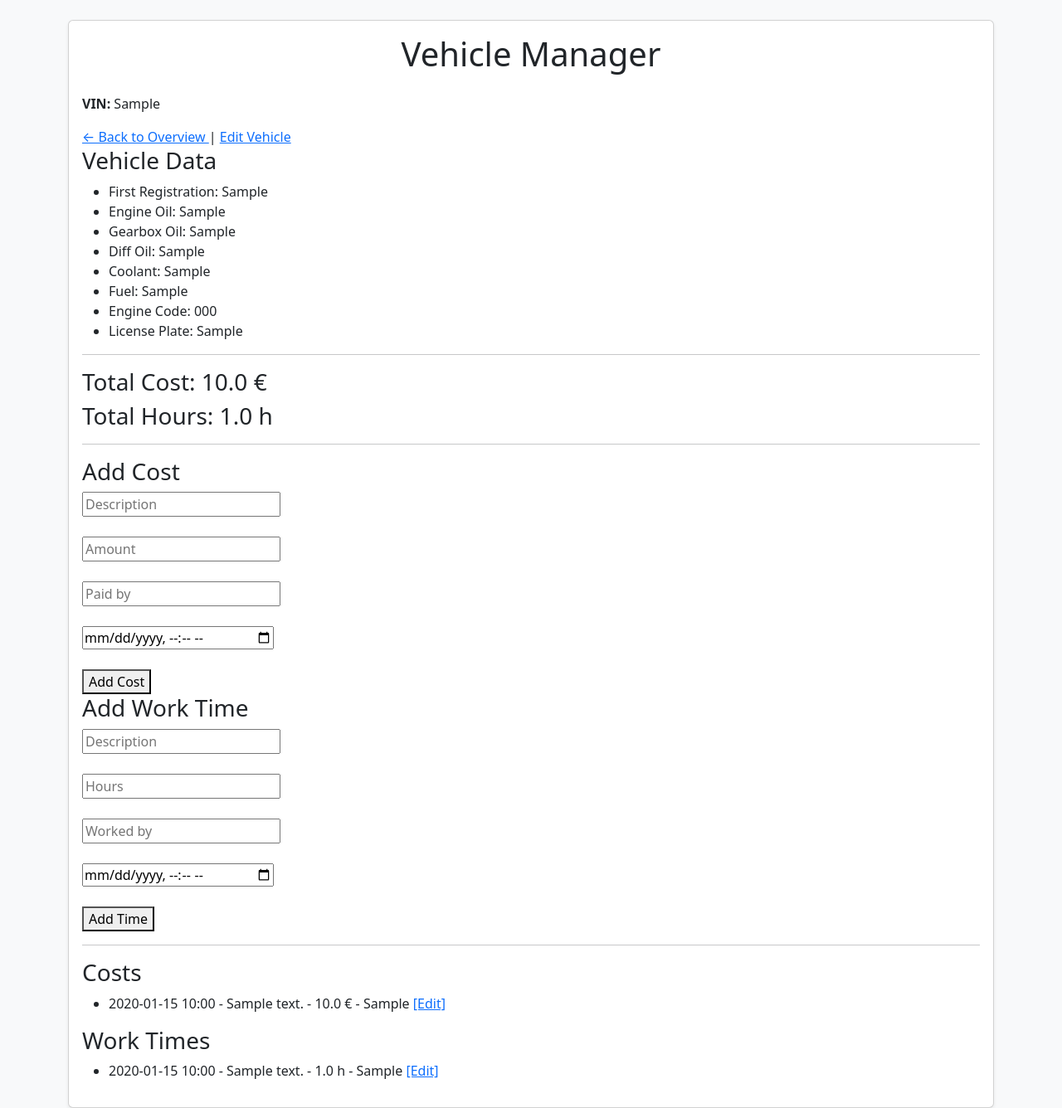
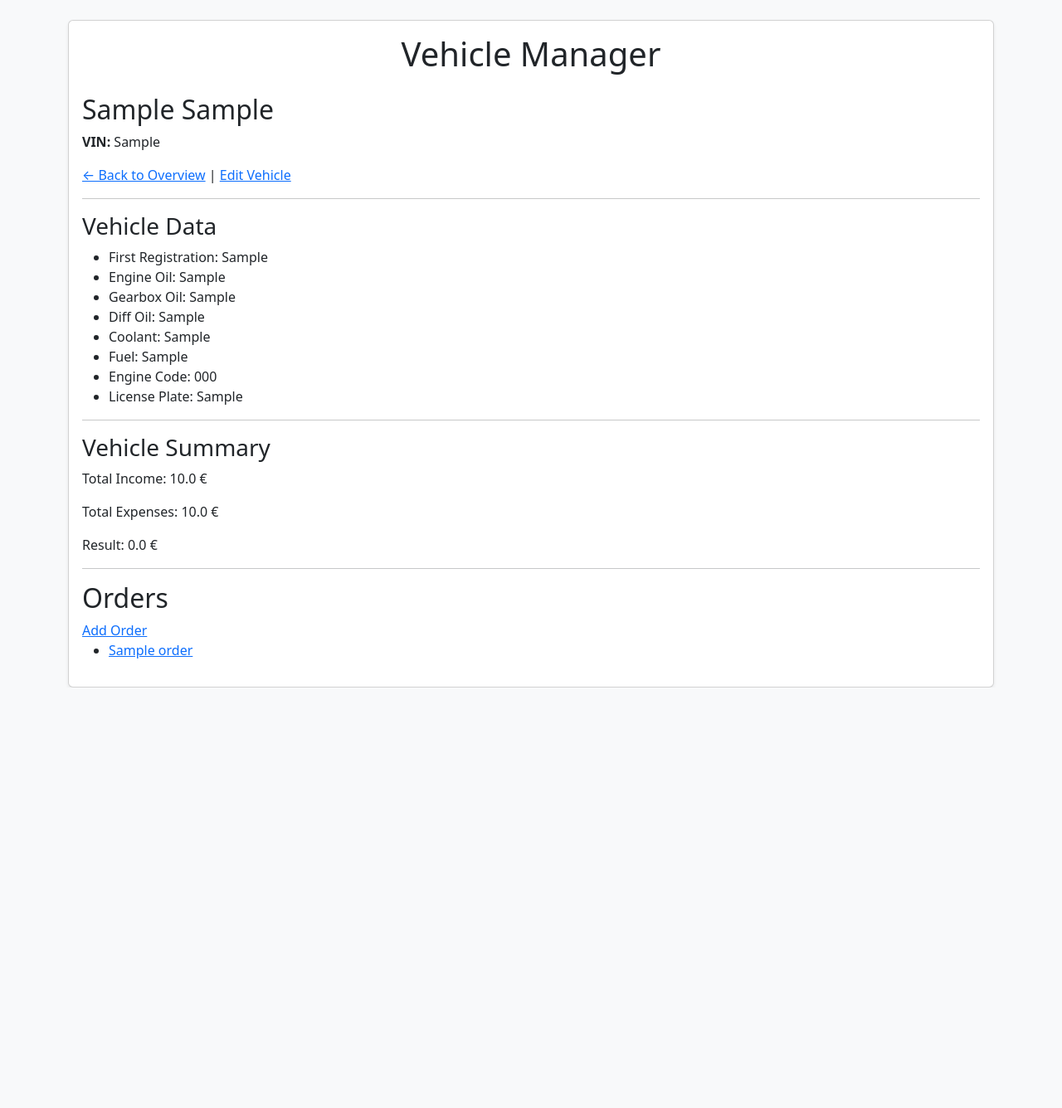
Before and after one commit to ghosttownaustria/Vehicle-Manager, a Flask app: page /vehicle/1 in a window 1280 px wide. Shown: the whole page at 83% size. After the commit the page ends 829 px from the top, so only its background shows below. Run offline with Flask 3, Linux system fonts and the light colour scheme; the visitor is signed in with stand-in values (Sample User, id 1); tables that the repository leaves empty hold one stand-in row (values such as "Sample post").

Commit message:
Add Orders

```diff
--- a/app.py
+++ b/app.py
@@ -61,9 +61,9 @@ def logout():
 class Vehicle(db.Model):
     id = db.Column(db.Integer, primary_key=True)
 
-    brand = db.Column(db.String(100), nullable=False)
-    model = db.Column(db.String(100), nullable=False)
-    vin = db.Column(db.String(50), nullable=False)
+    brand = db.Column(db.String(100))
+    model = db.Column(db.String(100))
+    vin = db.Column(db.String(50))
 
     firstRegistration = db.Column(db.String(20))
     engineOil = db.Column(db.String(50))
@@ -74,32 +74,58 @@ class Vehicle(db.Model):
     engineCode = db.Column(db.String(50))
     licensePlate = db.Column(db.String(20))
 
-    costs = db.relationship("Cost", backref="vehicle", lazy=True)
-    times = db.relationship("WorkTime", backref="vehicle", lazy=True)
+    orders = db.relationship("Order", backref="vehicle", lazy=True)
 
     @property
     def displayName(self):
         return f"{self.brand} {self.model}"
 
 
+class Order(db.Model):
+    id = db.Column(db.Integer, primary_key=True)
+
+    title = db.Column(db.String(200))
+    description = db.Column(db.String(500))
+    date = db.Column(db.DateTime, default=datetime.utcnow)
+
+    vehicle_id = db.Column(db.Integer, db.ForeignKey("vehicle.id"))
+
+    costs = db.relationship("Cost", backref="order", lazy=True)
+    times = db.relationship("WorkTime", backref="order", lazy=True)
+    incomes = db.relationship("Income", backref="order", lazy=True)
+
+
 class Cost(db.Model):
     id = db.Column(db.Integer, primary_key=True)
+
     description = db.Column(db.String(200))
     amount = db.Column(db.Float)
     person = db.Column(db.String(100))
-    date = db.Column(db.DateTime, nullable=False)
+    date = db.Column(db.DateTime)
 
-    vehicle_id = db.Column(db.Integer, db.ForeignKey("vehicle.id"), nullable=False)
+    order_id = db.Column(db.Integer, db.ForeignKey("order.id"))
 
 
 class WorkTime(db.Model):
     id = db.Column(db.Integer, primary_key=True)
+
     description = db.Column(db.String(200))
     hours = db.Column(db.Float)
     person = db.Column(db.String(100))
-    date = db.Column(db.DateTime, nullable=False)
+    date = db.Column(db.DateTime)
 
-    vehicle_id = db.Column(db.Integer, db.ForeignKey("vehicle.id"), nullable=False)
+    order_id = db.Column(db.Integer, db.ForeignKey("order.id"))
+
+
+class Income(db.Model):
+    id = db.Column(db.Integer, primary_key=True)
+
+    description = db.Column(db.String(200))
+    amount = db.Column(db.Float)
+    person = db.Column(db.String(100))
+    date = db.Column(db.DateTime)
+
+    order_id = db.Column(db.Integer, db.ForeignKey("order.id"))
 
 
 @app.route("/")
@@ -144,6 +170,26 @@ def addVehicle():
 def vehicle(vehicleId):
     vehicle = Vehicle.query.get_or_404(vehicleId)
 
+    totalCost = sum(
+        cost.amount
+        for order in vehicle.orders
+        for cost in order.costs
+    )
+
+    totalHours = sum(
+        time.hours
+        for order in vehicle.orders
+        for time in order.times
+    )
+
+    totalIncome = sum(
+        income.amount
+        for order in vehicle.orders
+        for income in order.incomes
+    )
+
+    result = totalIncome - totalCost
+
     if request.method == "POST":
 
         if "cost_submit" in request.form:
@@ -156,16 +202,6 @@ def vehicle(vehicleId):
                 dateValue = datetime.fromisoformat(dateInput)
             else:
                 dateValue = datetime.utcnow()
-
-            newCost = Cost(
-                description=description,
-                amount=amount,
-                person=person,
-                date=dateValue,
-                vehicle=vehicle
-            )
-
-            db.session.add(newCost)
 
         if "time_submit" in request.form:
             description = request.form["time_description"]
@@ -191,19 +227,31 @@ def vehicle(vehicleId):
         db.session.commit()
         return redirect(url_for("vehicle", vehicleId=vehicle.id))
 
-    totalCost = sum(c.amount for c in vehicle.costs)
-    totalHours = sum(t.hours for t in vehicle.times)
+    totalCost = sum(
+        cost.amount
+        for order in vehicle.orders
+        for cost in order.costs
+    )
 
-    sortedCosts = Cost.query.filter_by(vehicle_id=vehicle.id).order_by(Cost.date.desc()).all()
-    sortedTimes = WorkTime.query.filter_by(vehicle_id=vehicle.id).order_by(WorkTime.date.desc()).all()
+    totalHours = sum(
+        time.hours
+        for order in vehicle.orders
+        for time in order.times
+    )
+
+    totalIncome = sum(
+        income.amount
+        for order in vehicle.orders
+        for income in order.incomes
+    )
 
     return render_template(
         "vehicle.html",
         vehicle=vehicle,
         totalCost=totalCost,
         totalHours=totalHours,
-        costs=sortedCosts,
-        times=sortedTimes
+        totalIncome=totalIncome,
+        result=result
     )
 
 
@@ -252,7 +300,7 @@ def editCost(costId):
             cost.date = datetime.utcnow()
 
         db.session.commit()
-        return redirect(url_for("vehicle", vehicleId=cost.vehicle.id))
+        return redirect(url_for("order", orderId=cost.order.id))
 
     return render_template("edit_cost.html", cost=cost)
 
@@ -283,12 +331,12 @@ def editTime(timeId):
 @loginRequired
 def deleteCost(costId):
     cost = Cost.query.get_or_404(costId)
-    vehicleId = cost.vehicle.id
+    orderId = cost.order.id
 
     db.session.delete(cost)
     db.session.commit()
 
-    return redirect(url_for("vehicle", vehicleId=vehicleId))
+    return redirect(url_for("order", orderId=orderId))
 
 
 @app.route("/delete_time/<int:timeId>", methods=["POST"])
@@ -309,8 +357,18 @@ def deleteVehicle(vehicleId):
     vehicle = Vehicle.query.get_or_404(vehicleId)
 
     # Delete related entries first
-    for cost in vehicle.costs:
-        db.session.delete(cost)
+    for order in vehicle.orders:
+
+        for cost in order.costs:
+            db.session.delete(cost)
+
+        for time in order.times:
+            db.session.delete(time)
+
+        for income in order.incomes:
+            db.session.delete(income)
+
+        db.session.delete(order)
 
     for time in vehicle.times:
         db.session.delete(time)
@@ -319,6 +377,99 @@ def deleteVehicle(vehicleId):
     db.session.commit()
 
     return redirect(url_for("index"))
+
+
+
+@app.route("/vehicle/<int:vehicleId>/add_order", methods=["GET", "POST"])
+@loginRequired
+def addOrder(vehicleId):
+
+    vehicle = Vehicle.query.get_or_404(vehicleId)
+
+    if request.method == "POST":
+
+        newOrder = Order(
+            title=request.form["title"],
+            description=request.form["description"],
+            vehicle=vehicle
+        )
+
+        db.session.add(newOrder)
+        db.session.commit()
+
+        return redirect(url_for("vehicle", vehicleId=vehicle.id))
+
+    return render_template("add_order.html", vehicle=vehicle)
+
+
+@app.route("/order/<int:orderId>", methods=["GET", "POST"])
+@loginRequired
+def order(orderId):
+
+    order = Order.query.get_or_404(orderId)
+
+    if request.method == "POST":
+
+        # ADD COST
+        if "cost_submit" in request.form:
+
+            newCost = Cost(
+                description=request.form["description"],
+                amount=float(request.form["amount"]),
+                person=request.form["person"],
+                date=datetime.utcnow(),
+                order=order
+            )
+
+            db.session.add(newCost)
+
+        # ADD WORK TIME
+        if "time_submit" in request.form:
+
+            newTime = WorkTime(
+                description=request.form["description"],
+                hours=float(request.form["hours"]),
+                person=request.form["person"],
+                date=datetime.utcnow(),
+                order=order
+            )
+
+            db.session.add(newTime)
+
+        # ADD INCOME
+        if "income_submit" in request.form:
+
+            newIncome = Income(
+                description=request.form["description"],
+                amount=float(request.form["amount"]),
+                person=request.form["person"],
+                date=datetime.utcnow(),
+                order=order
+            )
+
+            db.session.add(newIncome)
+
+        db.session.commit()
+
+        return redirect(url_for("order", orderId=order.id))
+
+    totalCost = sum(c.amount for c in order.costs)
+    totalIncome = sum(i.amount for i in order.incomes)
+    totalHours = sum(t.hours for t in order.times)
+
+    result = totalIncome - totalCost
+
+    return render_template(
+        "order.html",
+        order=order,
+        costs=order.costs,
+        times=order.times,
+        incomes=order.incomes,
+        totalCost=totalCost,
+        totalIncome=totalIncome,
+        totalHours=totalHours,
+        result=result
+    )
 
 
 if __name__ == "__main__":
--- a/templates/vehicle.html
+++ b/templates/vehicle.html
@@ -1,18 +1,14 @@
 {% extends "base.html" %}
 {% block content %}
 
-<h2>{{ vehicle.name }}</h2>
+<h2>{{ vehicle.displayName }}</h2>
 
 <p><strong>VIN:</strong> {{ vehicle.vin }}</p>
 
-<a href="{{ url_for('index') }}">
-    ← Back to Overview
-</a>
+<a href="{{ url_for('index') }}">← Back to Overview</a> |
+<a href="{{ url_for('editVehicle', vehicleId=vehicle.id) }}">Edit Vehicle</a>
 
-|
-<a href="{{ url_for('editVehicle', vehicleId=vehicle.id) }}">
-    Edit Vehicle
-</a>
+<hr>
 
 <h3>Vehicle Data</h3>
 
@@ -29,60 +25,27 @@
 
 <hr>
 
-<h3>Total Cost: {{ totalCost }} €</h3>
-<h3>Total Hours: {{ totalHours }} h</h3>
+<h3>Vehicle Summary</h3>
+
+<p>Total Income: {{ totalIncome }} €</p>
+<p>Total Expenses: {{ totalCost }} €</p>
+<p>Result: {{ result }} €</p>
 
 <hr>
 
-<h3>Add Cost</h3>
-<form method="post">
-    <input type="text" name="cost_description" placeholder="Description" required><br><br>
-    <input type="number" step="0.01" name="amount" placeholder="Amount" required><br><br>
-    <input type="text" name="cost_person" placeholder="Paid by" required><br><br>
-    <input type="datetime-local" name="cost_date"><br><br>
-    <button type="submit" name="cost_submit">Add Cost</button>
-</form>
+<h2>Orders</h2>
 
-<h3>Add Work Time</h3>
-<form method="post">
-    <input type="text" name="time_description" placeholder="Description" required><br><br>
-    <input type="number" step="0.1" name="hours" placeholder="Hours" required><br><br>
-    <input type="text" name="time_person" placeholder="Worked by" required><br><br>
-    <input type="datetime-local" name="time_date"><br><br>
-    <button type="submit" name="time_submit">Add Time</button>
-</form>
+<a href="{{ url_for('addOrder', vehicleId=vehicle.id) }}">
+Add Order
+</a>
 
-<hr>
-
-<h3>Costs</h3>
 <ul>
-{% for cost in costs %}
-    <li>
-        {{ cost.date.strftime('%Y-%m-%d %H:%M') }} -
-        {{ cost.description }} -
-        {{ cost.amount }} € -
-        {{ cost.person }}
-
-        <a href="{{ url_for('editCost', costId=cost.id) }}">
-            [Edit]
-        </a>
-    </li>
-{% endfor %}
-</ul>
-
-<h3>Work Times</h3>
-<ul>
-{% for time in times %}
-    <li>
-        {{ time.date.strftime('%Y-%m-%d %H:%M') }} -
-        {{ time.description }} -
-        {{ time.hours }} h -
-        {{ time.person }}
-
-        <a href="{{ url_for('editTime', timeId=time.id) }}">
-            [Edit]
-        </a>
-    </li>
+{% for order in vehicle.orders %}
+<li>
+<a href="{{ url_for('order', orderId=order.id) }}">
+{{ order.title }}
+</a>
+</li>
 {% endfor %}
 </ul>
 
```
Also changed, not shown: templates/add_order.html (added, +34 -0 lines), templates/order.html (added, +95 -0 lines).
